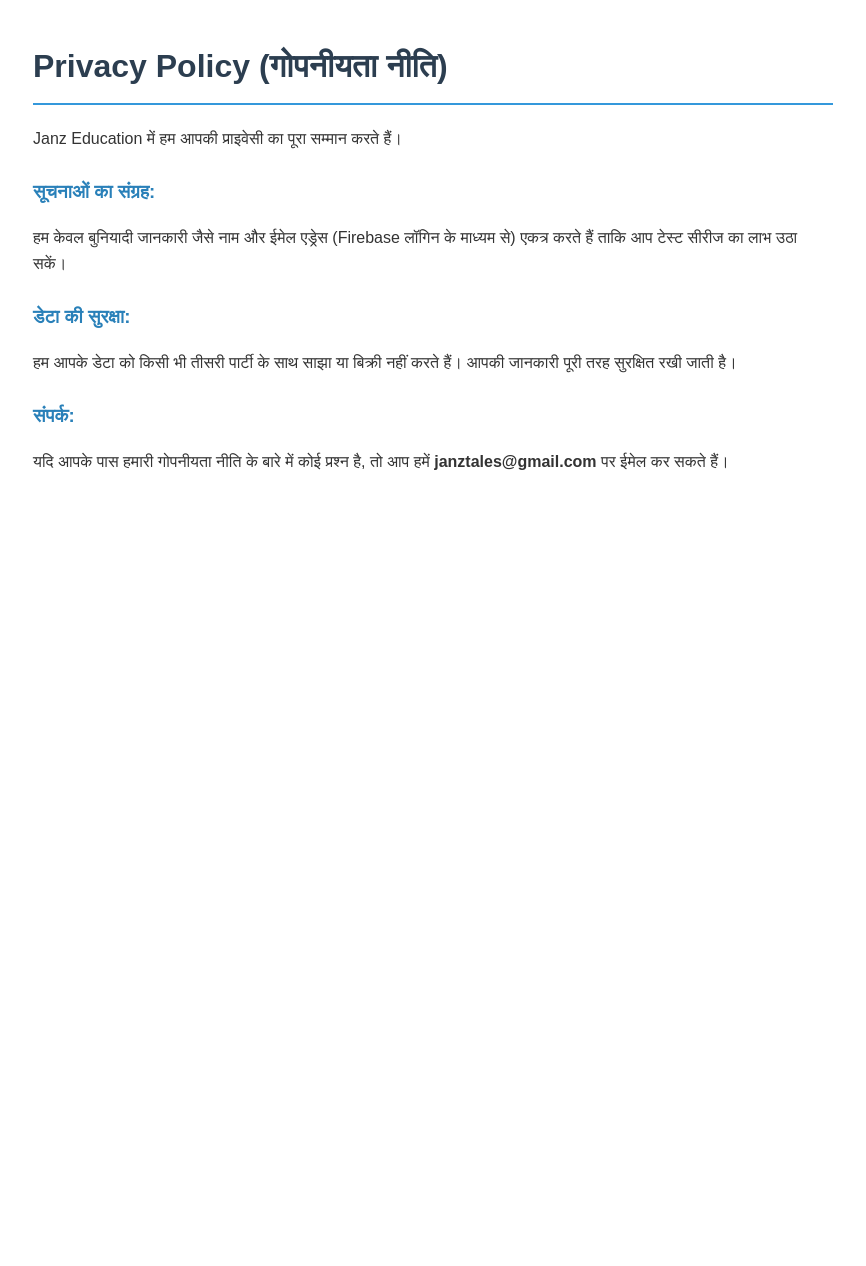
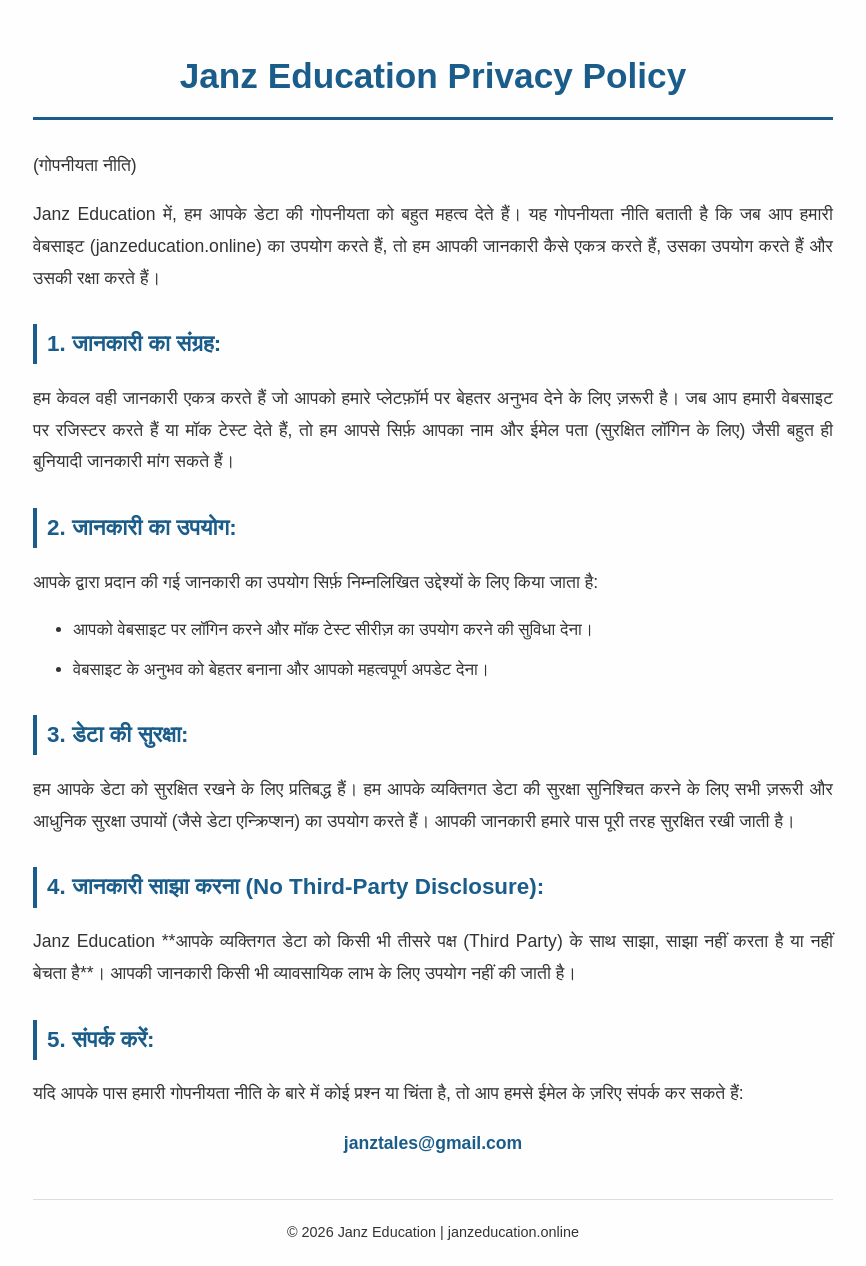
Before and after one commit to JanzEducation/JanzEducation, a Jekyll site: the page privacy.html, which Jekyll copies as it is, in a window 1280 px wide. Shown: the whole page, without its empty margins (207-1073 px from the left). Built offline with Jekyll 4.4.1, drawn with Linux system fonts in a browser that asks for light colours; before the commit the page ends 900 px from its top, so only the background shows below that.

Commit message:
Update privacy.html

```diff
--- a/privacy.html
+++ b/privacy.html
@@ -2,24 +2,48 @@
 <html lang="hi">
 <head>
     <meta charset="UTF-8">
-    <title>Privacy Policy - Janz Education</title>
+    <meta name="viewport" content="width=device-width, initial-scale=1.0">
+    <title>Privacy Policy | Janz Education</title>
     <style>
-        body { font-family: 'Arial', sans-serif; line-height: 1.6; padding: 20px; max-width: 800px; margin: auto; color: #333; }
-        h1 { color: #2c3e50; border-bottom: 2px solid #3498db; padding-bottom: 10px; }
-        h3 { color: #2980b9; margin-top: 25px; }
+        body { font-family: 'Arial', sans-serif; line-height: 1.8; color: #333; background-color: #fefefe; padding: 20px; max-width: 800px; margin: auto; }
+        h1 { color: #1a5c8a; font-size: 2.2em; text-align: center; border-bottom: 3px solid #1a5c8a; padding-bottom: 10px; margin-bottom: 30px; }
+        h2 { color: #1a5c8a; margin-top: 30px; font-size: 1.4em; border-left: 4px solid #1a5c8a; padding-left: 10px; }
+        p { margin-bottom: 15px; font-size: 1.1em; text-align: justify; }
+        ul { margin-bottom: 20px; }
+        li { margin-bottom: 10px; font-size: 1.05em; }
+        .footer { text-align: center; margin-top: 40px; border-top: 1px solid #ddd; padding-top: 20px; font-size: 0.9em; }
     </style>
 </head>
 <body>
-    <h1>Privacy Policy (गोपनीयता नीति)</h1>
-    <p>Janz Education में हम आपकी प्राइवेसी का पूरा सम्मान करते हैं।</p>
 
-    <h3>सूचनाओं का संग्रह:</h3>
-    <p>हम केवल बुनियादी जानकारी जैसे नाम और ईमेल एड्रेस (Firebase लॉगिन के माध्यम से) एकत्र करते हैं ताकि आप टेस्ट सीरीज का लाभ उठा सकें।</p>
+    <h1>Janz Education Privacy Policy</h1>
+    <p>(गोपनीयता नीति)</p>
 
-    <h3>डेटा की सुरक्षा:</h3>
-    <p>हम आपके डेटा को किसी भी तीसरी पार्टी के साथ साझा या बिक्री नहीं करते हैं। आपकी जानकारी पूरी तरह सुरक्षित रखी जाती है।</p>
+    <p>Janz Education में, हम आपके डेटा की गोपनीयता को बहुत महत्व देते हैं। यह गोपनीयता नीति बताती है कि जब आप हमारी वेबसाइट (janzeducation.online) का उपयोग करते हैं, तो हम आपकी जानकारी कैसे एकत्र करते हैं, उसका उपयोग करते हैं और उसकी रक्षा करते हैं।</p>
 
-    <h3>संपर्क:</h3>
-    <p>यदि आपके पास हमारी गोपनीयता नीति के बारे में कोई प्रश्न है, तो आप हमें <b>janztales@gmail.com</b> पर ईमेल कर सकते हैं।</p>
+    <h2>1. जानकारी का संग्रह:</h2>
+    <p>हम केवल वही जानकारी एकत्र करते हैं जो आपको हमारे प्लेटफ़ॉर्म पर बेहतर अनुभव देने के लिए ज़रूरी है। जब आप हमारी वेबसाइट पर रजिस्टर करते हैं या मॉक टेस्ट देते हैं, तो हम आपसे सिर्फ़ आपका नाम और ईमेल पता (सुरक्षित लॉगिन के लिए) जैसी बहुत ही बुनियादी जानकारी मांग सकते हैं।</p>
+
+    <h2>2. जानकारी का उपयोग:</h2>
+    <p>आपके द्वारा प्रदान की गई जानकारी का उपयोग सिर्फ़ निम्नलिखित उद्देश्यों के लिए किया जाता है:</p>
+    <ul>
+        <li>आपको वेबसाइट पर लॉगिन करने और मॉक टेस्ट सीरीज़ का उपयोग करने की सुविधा देना।</li>
+        <li>वेबसाइट के अनुभव को बेहतर बनाना और आपको महत्वपूर्ण अपडेट देना।</li>
+    </ul>
+
+    <h2>3. डेटा की सुरक्षा:</h2>
+    <p>हम आपके डेटा को सुरक्षित रखने के लिए प्रतिबद्ध हैं। हम आपके व्यक्तिगत डेटा की सुरक्षा सुनिश्चित करने के लिए सभी ज़रूरी और आधुनिक सुरक्षा उपायों (जैसे डेटा एन्क्रिप्शन) का उपयोग करते हैं। आपकी जानकारी हमारे पास पूरी तरह सुरक्षित रखी जाती है।</p>
+
+    <h2>4. जानकारी साझा करना (No Third-Party Disclosure):</h2>
+    <p>Janz Education **आपके व्यक्तिगत डेटा को किसी भी तीसरे पक्ष (Third Party) के साथ साझा, साझा नहीं करता है या नहीं बेचता है**। आपकी जानकारी किसी भी व्यावसायिक लाभ के लिए उपयोग नहीं की जाती है।</p>
+
+    <h2>5. संपर्क करें:</h2>
+    <p>यदि आपके पास हमारी गोपनीयता नीति के बारे में कोई प्रश्न या चिंता है, तो आप हमसे ईमेल के ज़रिए संपर्क कर सकते हैं:</p>
+    <p style="text-align: center; font-weight: bold; font-size: 1.1em; color: #1a5c8a;">janztales@gmail.com</p>
+
+    <div class="footer">
+        © 2026 Janz Education | janzeducation.online
+    </div>
+
 </body>
 </html>
```
